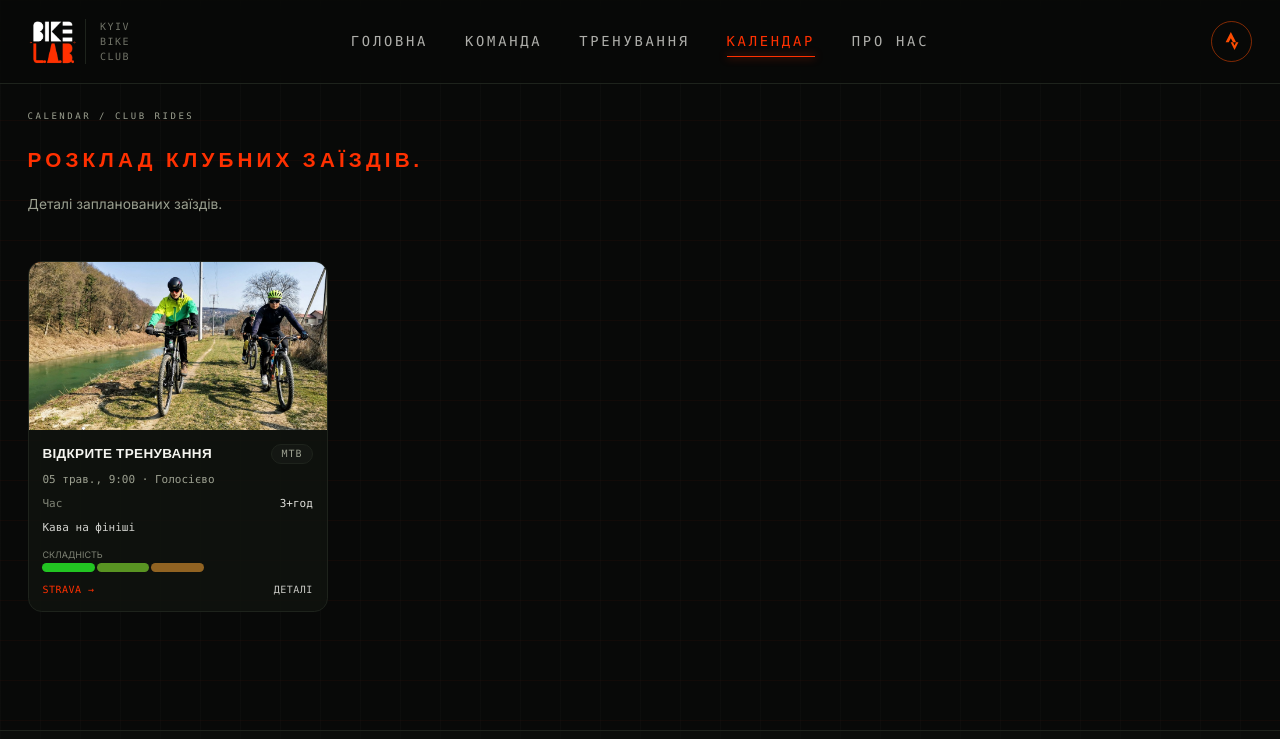
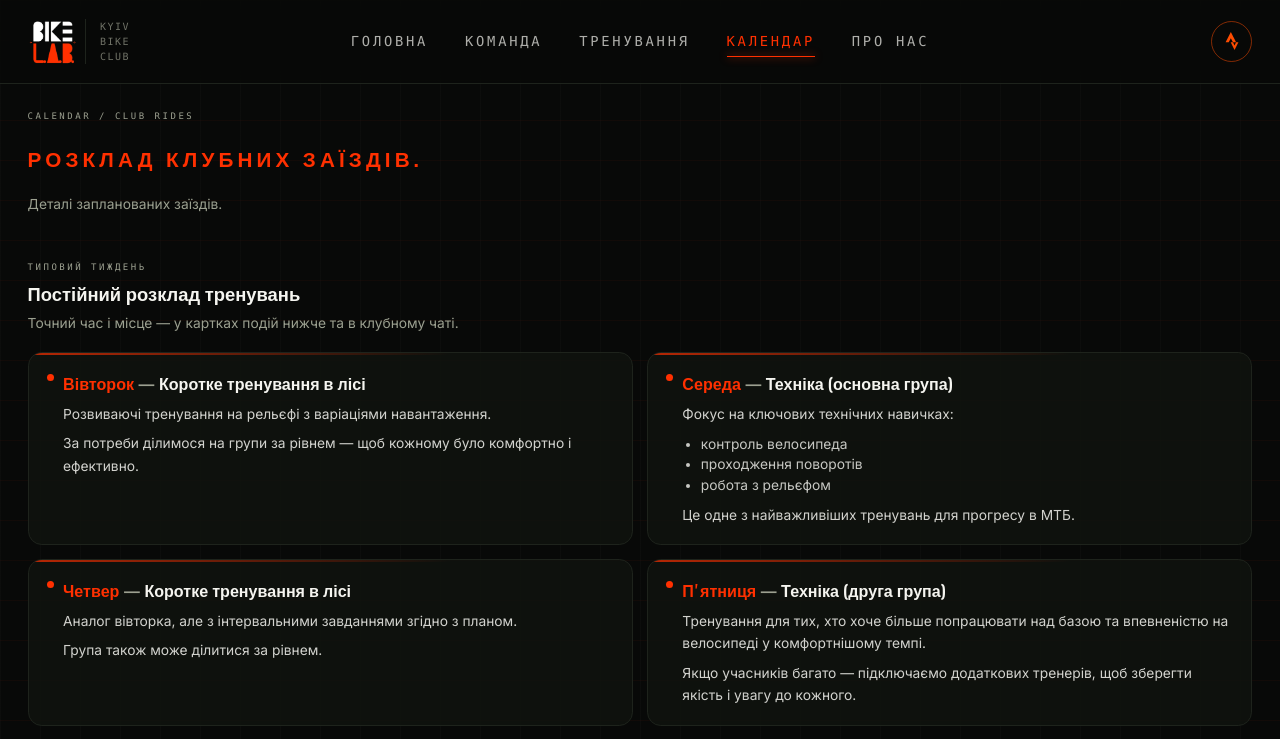
Before and after one commit to VasileAdicto/bikelab-site, a Next.js app: page /calendar in a window 1280 px wide. Shown: the top 739 px of the page. Built offline with nearby package versions, Linux system fonts and the light colour scheme.

Commit message:
Add weekly training schedule to CalendarPage component

```diff
--- a/src/app/calendar/page.tsx
+++ b/src/app/calendar/page.tsx
@@ -18,6 +18,56 @@ type Ride = {
 };
 
 const STRAVA_ROUTE_LINK = "https://www.strava.com/clubs/BLABtraining";
+
+type WeekdayBlock = {
+  day: string;
+  title: string;
+  lines: string[];
+  bullets?: string[];
+  /** Текст після маркованого списку */
+  afterBullets?: string[];
+};
+
+const weeklySchedule: WeekdayBlock[] = [
+  {
+    day: "Вівторок",
+    title: "Коротке тренування в лісі",
+    lines: [
+      "Розвиваючі тренування на рельєфі з варіаціями навантаження.",
+      "За потреби ділимося на групи за рівнем — щоб кожному було комфортно і ефективно.",
+    ],
+  },
+  {
+    day: "Середа",
+    title: "Техніка (основна група)",
+    lines: ["Фокус на ключових технічних навичках:"],
+    bullets: ["контроль велосипеда", "проходження поворотів", "робота з рельєфом"],
+    afterBullets: ["Це одне з найважливіших тренувань для прогресу в МТБ."],
+  },
+  {
+    day: "Четвер",
+    title: "Коротке тренування в лісі",
+    lines: [
+      "Аналог вівторка, але з інтервальними завданнями згідно з планом.",
+      "Група також може ділитися за рівнем.",
+    ],
+  },
+  {
+    day: "Пʼятниця",
+    title: "Техніка (друга група)",
+    lines: [
+      "Тренування для тих, хто хоче більше попрацювати над базою та впевненістю на велосипеді у комфортнішому темпі.",
+      "Якщо учасників багато — підключаємо додаткових тренерів, щоб зберегти якість і увагу до кожного.",
+    ],
+  },
+  {
+    day: "Неділя",
+    title: "Довге тренування",
+    lines: ["Основний виїзд тижня:"],
+    bullets: ["розвиток витривалості", "більше часу в сідлі", "спокійний темп і спілкування"],
+    afterBullets: ["Часто завершується кавою або спільним відпочинком ☕"],
+  },
+];
 
 const rides: Ride[] = [
   {
@@ -70,7 +120,58 @@ export default function CalendarPage() {
         </p>
       </header>
 
+      <section className="space-y-4" aria-labelledby="weekly-schedule-heading">
+        <div className="space-y-1">
+          <p className="section-label">Типовий тиждень</p>
+          <h2 id="weekly-schedule-heading" className="text-sm font-semibold text-foreground md:text-base">
+            Постійний розклад тренувань
+          </h2>
+          <p className="max-w-2xl text-[11px] text-muted leading-relaxed md:text-xs">
+            Точний час і місце — у картках подій нижче та в клубному чаті.
+          </p>
+        </div>
+        <div className="grid gap-3 sm:grid-cols-2">
+          {weeklySchedule.map((block) => (
+            <article
+              key={block.day}
+              className="rounded-xl border border-border bg-card/80 p-4 card-hover card-accent-top"
+            >
+              <div className="flex items-start gap-2">
+                <span className="mt-0.5 inline-flex h-1.5 w-1.5 shrink-0 rounded-full bg-accent" aria-hidden />
+                <div className="min-w-0 flex-1 space-y-2">
+                  <h3 className="text-[13px] font-semibold leading-snug text-foreground md:text-sm">
+                    <span className="text-accent">{block.day}</span>
+                    <span className="text-muted"> — </span>
+                    {block.title}
+                  </h3>
+                  <div className="space-y-1.5 text-[11px] leading-relaxed text-foreground/85 md:text-xs">
+                    {block.lines.map((line, i) => (
+                      <p key={i}>{line}</p>
+                    ))}
+                  </div>
+                  {block.bullets && block.bullets.length > 0 && (
+                    <ul className="list-disc space-y-0.5 pl-4 text-[11px] text-foreground/80 md:text-xs">
+                      {block.bullets.map((item) => (
+                        <li key={item}>{item}</li>
+                      ))}
+                    </ul>
+                  )}
+                  {block.afterBullets && block.afterBullets.length > 0 && (
+                    <div className="space-y-1.5 text-[11px] leading-relaxed text-foreground/85 md:text-xs">
+                      {block.afterBullets.map((line, i) => (
+                        <p key={i}>{line}</p>
+                      ))}
+                    </div>
+                  )}
+                </div>
+              </div>
+            </article>
+          ))}
+        </div>
+      </section>
+
       <section className="text-xs">
+        <p className="section-label mb-3">Найближчі події</p>
         <CalendarRidesCarousel>
           {rides.map((ride) => (
             <article
```
